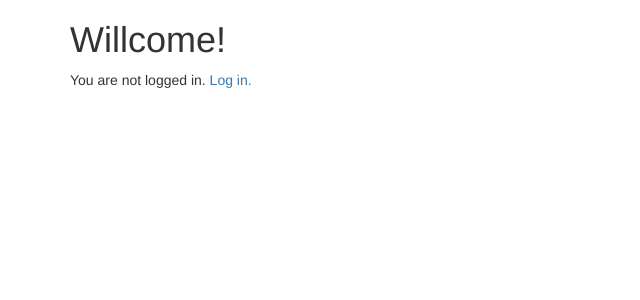
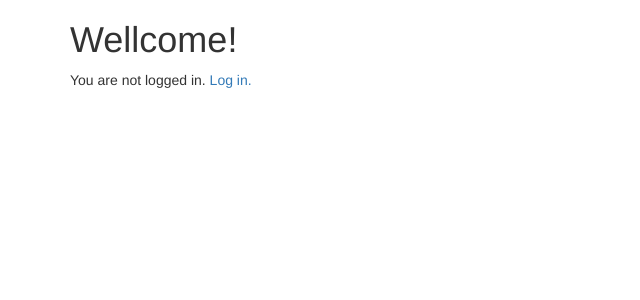
Before and after one commit to imanchee01/AirlineReservationSystem, a Flask app: page / in a window 1280 px wide. Shown: the top 300 px of the page, without its empty margins (0-640 px from the left). Run offline with Flask 3, Linux system fonts and the light colour scheme; parts of the project's set-up code (start-up, migrations or seed data) failed here and were passed over.

Commit message:
Wellcome aktualisiert

```diff
--- a/templates/no-session.html
+++ b/templates/no-session.html
@@ -3,6 +3,6 @@
 {% block title %}No session!{% endblock %}
 
 {% block content %}
-	<h1>Willcome!</h1>
+	<h1>Wellcome!</h1>
 	<p>You are not logged in. <a href="/login">Log in.</a></p>
 {% endblock %}
```
